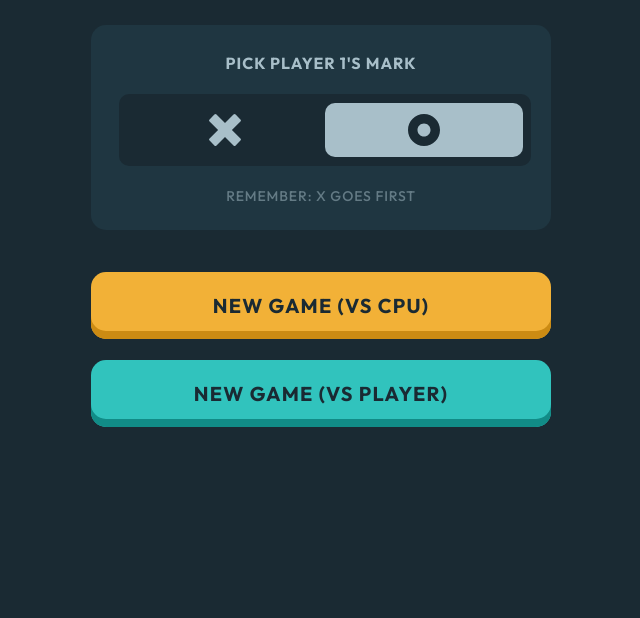
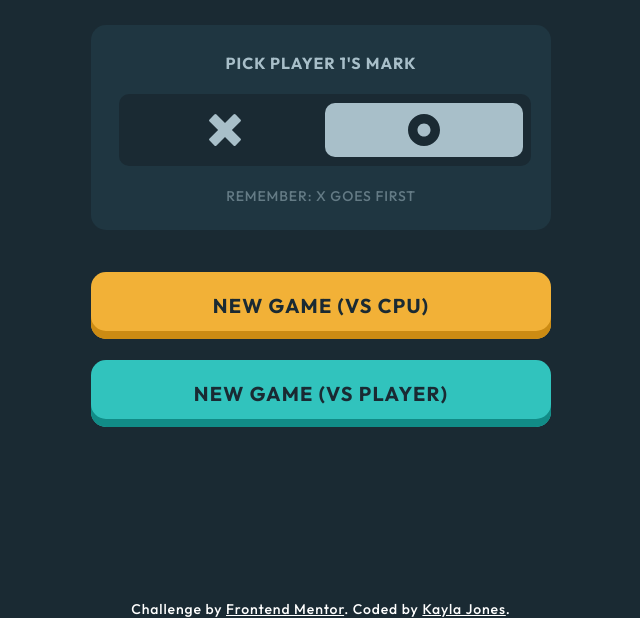
Before and after one commit to joneskb1/tic-tac-toe-FEM, a plain HTML site: page index.html in a window 1280 px wide. Shown: the part 200-818 px from the top of the page, without its empty margins (319-959 px from the left). Drawn offline with Linux system fonts and the light colour scheme.

Commit message:
added attribution

```diff
--- a/index.html
+++ b/index.html
@@ -128,5 +128,11 @@
         <button class="restart-btn" data-name="restart">YES, RESTART</button>
       </div>
     </section>
+    <div class="attribution">
+      Challenge by
+      <a href="https://www.frontendmentor.io?ref=challenge" target="_blank"
+        >Frontend Mentor</a
+      >. Coded by <a href="#">Kayla Jones</a>.
+    </div>
   </body>
 </html>
--- a/styles.css
+++ b/styles.css
@@ -16,6 +16,11 @@
   margin: 0;
   font-family: "Outfit", sans-serif;
   font-size: 14px;
+}
+
+.attribution, .attribution a {
+  text-align: center;
+  color: white;
 }
 
 button {
```
